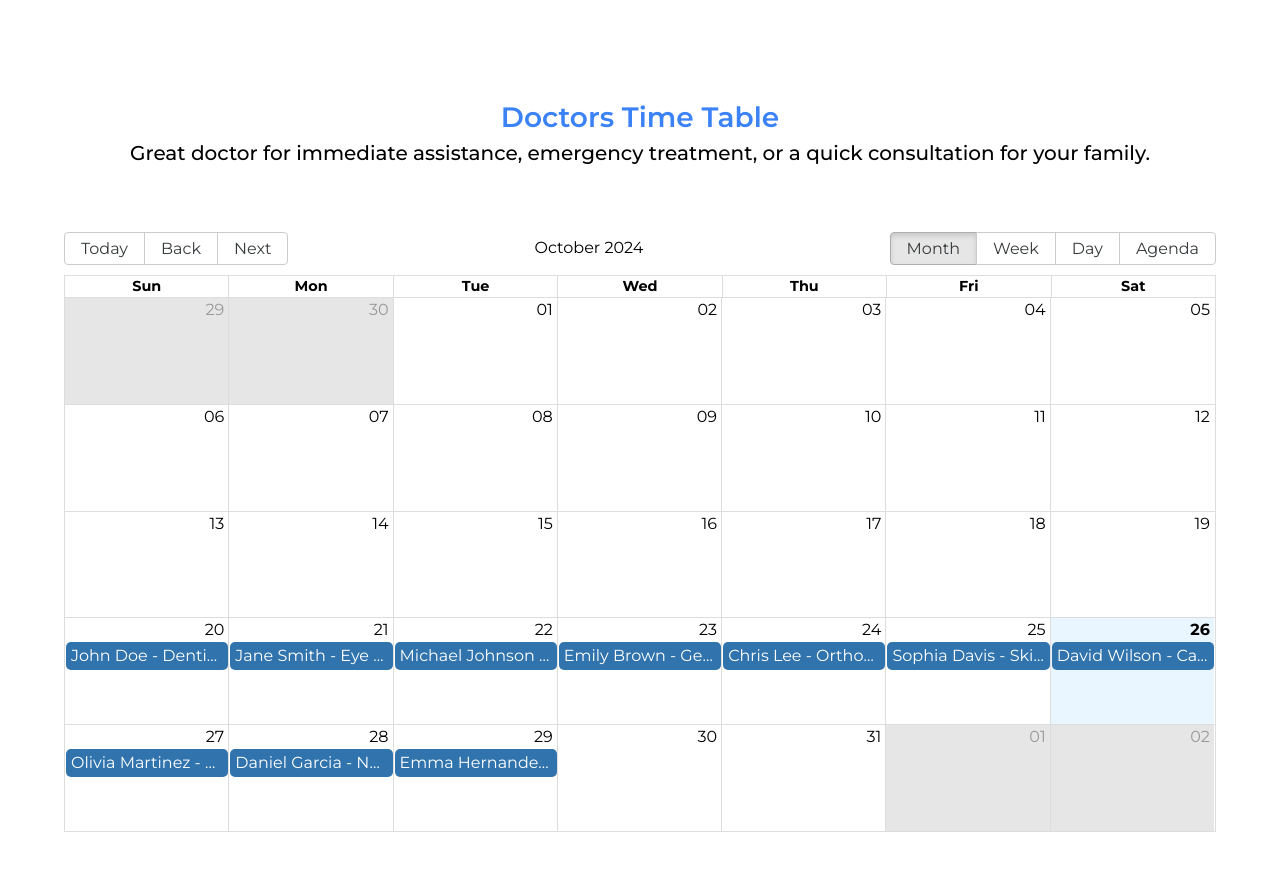
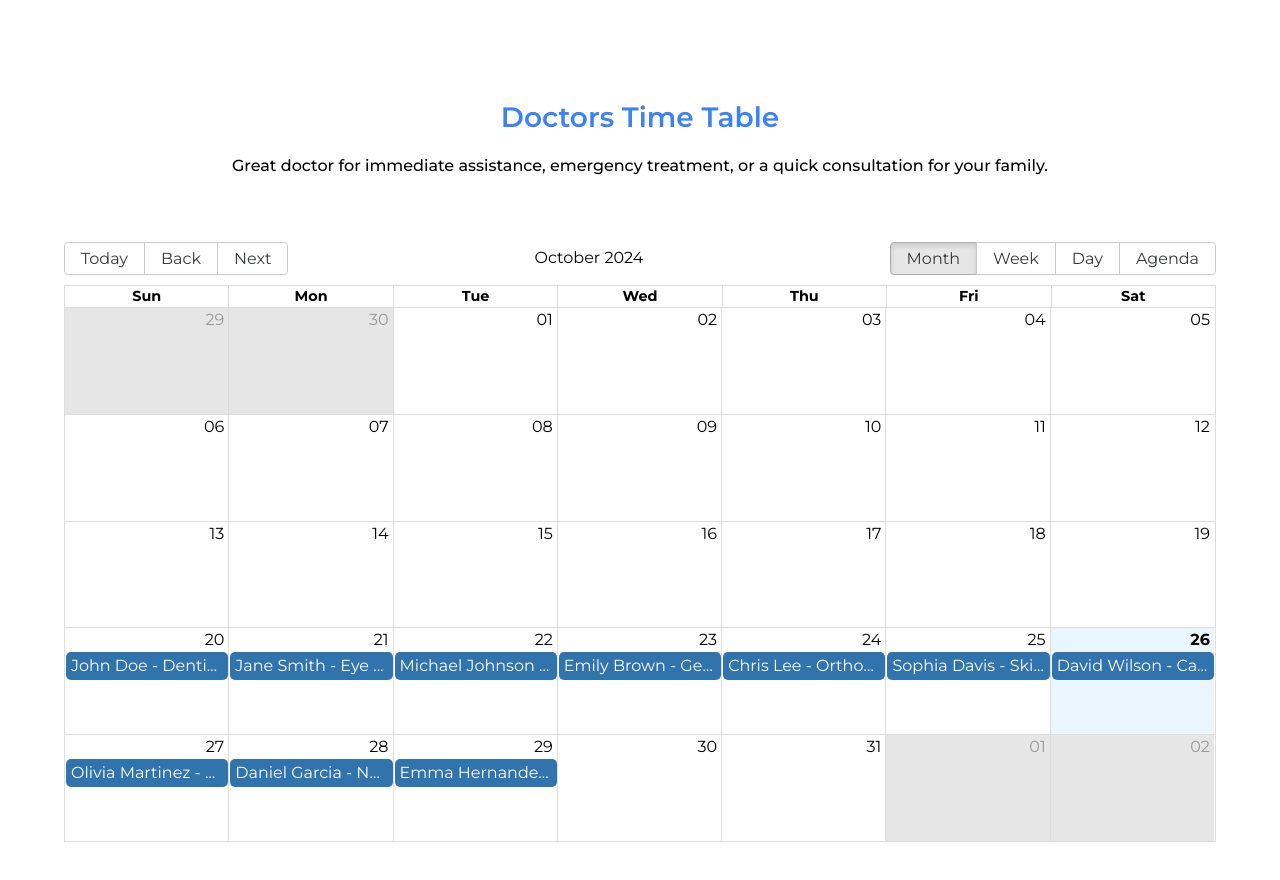
Before and after one commit to rahat2020/Medicare, a Next.js app: page / in a window 1280 px wide. Shown: the part 4320-5200 px from the top of the page. Built offline with nearby package versions, Linux system fonts and the light colour scheme.

Commit message:
Landing page updated

```diff
--- a/src/components/Home/Doctors.jsx
+++ b/src/components/Home/Doctors.jsx
@@ -48,9 +48,7 @@ const Doctors = () => {
         <AppButton
           text="View all doctors"
           withoutHrefBtn
-          customStyles={
-            "w-fit mx-auto border-blue-500 text-blue-500 hover:bg-blue-500 hover:text-white"
-          }
+          customStyles="w-fit mx-auto border-blue-500 text-blue-500 hover:bg-blue-500 hover:text-white"
           icon={ChevronsRight}
           callback={() => router.push("/all-doctors")}
         />
--- a/src/components/Home/DoctorsCalendar.jsx
+++ b/src/components/Home/DoctorsCalendar.jsx
@@ -12,12 +12,10 @@ const DoctorsCalendar = () => {
   return (
     <div className=" bg-white rounded-lg w-full overflow-auto h-[100%] md:pb-5">
       <ComponentHeader
-        descClassess="mt-4"
+        descClasses="mt-4"
         customStyles="py-16"
-        title={"Doctors Time Table"}
-        desc={
-          "Great doctor for immediate assistance, emergency treatment, or a quick consultation for your family."
-        }
+        title="Doctors Time Table"
+        desc="Great doctor for immediate assistance, emergency treatment, or a quick consultation for your family."
       />
       <Calendar
         localizer={localizer}
--- a/src/components/Home/Faq.jsx
+++ b/src/components/Home/Faq.jsx
@@ -45,7 +45,7 @@ const Faq = () => {
 
   return (
     <>
-      <ComponentHeader title={"Frequently Asked Questions"} desc={"Get Your Answer"} />
+      <ComponentHeader title="Frequently Asked Questions" desc="Get Your Answer" />
 
       <div className="container mx-auto grid grid-cols-1 md:grid-cols-2 gap-12 items-center">
         {/* Faq Image Section */}
--- a/src/components/Home/OurProducts.jsx
+++ b/src/components/Home/OurProducts.jsx
@@ -7,18 +7,16 @@ import AppButton from "@/UI/AppButton";
 const OurProducts = () => {
   return (
     <>
-      <ComponentHeader title={"Products"} desc={"Get doctors prescribed products"} />
+      <ComponentHeader title="Products" desc="Get doctors prescribed products" />
       <div className="grid grid-cols-1 md:grid-cols-4 gap-6">
         {products?.map((product) => (
           <ProductCard key={product.id} product={product} />
         ))}
       </div>
       <AppButton
-        href={"/products"}
-        text={"View More"}
-        customStyles={
-          "w-fit mx-auto border-blue-500 text-blue-500 hover:bg-blue-500 hover:text-white"
-        }
+        href="/products"
+        text="View More"
+        customStyles="w-fit mx-auto border-blue-500 text-blue-500 hover:bg-blue-500 hover:text-white"
       />
     </>
   );
```
